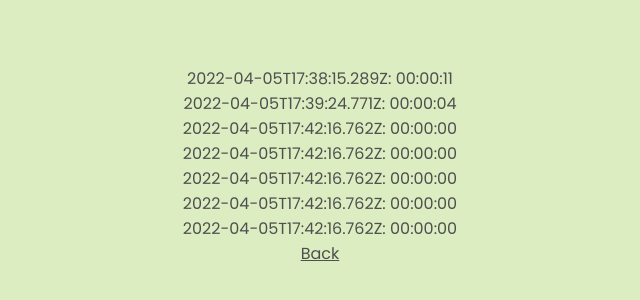
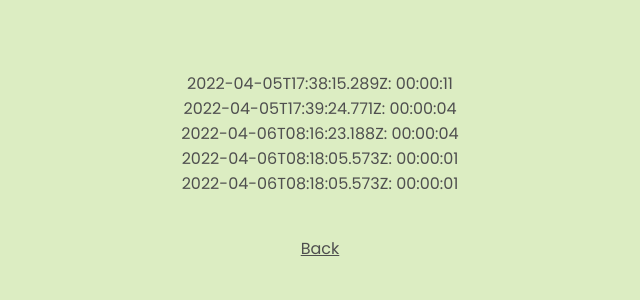
Before and after one commit to kayoken/pomodoro, a React (Vite) app: page /records in a window 1280 px wide. Shown: the part 234-534 px from the top of the page, without its empty margins (320-960 px from the left). Built offline with nearby package versions, Linux system fonts and the light colour scheme; data requests are answered from the project's data file.

Commit message:
setting records correctly

```diff
--- a/db.json
+++ b/db.json
@@ -11,29 +11,19 @@
       "id": "QDWjpzb"
     },
     {
-      "seconds": 0,
-      "date": "2022-04-05T17:42:16.762Z",
-      "id": "E4IDp8C"
+      "seconds": 4,
+      "date": "2022-04-06T08:16:23.188Z",
+      "id": "MnHrcfF"
     },
     {
-      "seconds": 0,
-      "date": "2022-04-05T17:42:16.762Z",
-      "id": "G4LuHPI"
+      "seconds": 1,
+      "date": "2022-04-06T08:18:05.573Z",
+      "id": "XZpP-h6"
     },
     {
-      "seconds": 0,
-      "date": "2022-04-05T17:42:16.762Z",
-      "id": "MuTSEzy"
-    },
-    {
-      "seconds": 0,
-      "date": "2022-04-05T17:42:16.762Z",
-      "id": "Lpqzc2a"
-    },
-    {
-      "seconds": 0,
-      "date": "2022-04-05T17:42:16.762Z",
-      "id": "ojpdNvb"
+      "seconds": 1,
+      "date": "2022-04-06T08:18:05.573Z",
+      "id": "1kkzdZS"
     }
   ]
 }
--- a/src/App.jsx
+++ b/src/App.jsx
@@ -9,7 +9,7 @@ function App() {
   const [seconds, setSeconds] = useState(0);
   const [timerActive, setTimerActive] = useState(false);
   const [intervalId, setIntervalId] = useState(0);
-  const [records, setRecords] = useState({});
+  const [records, setRecords] = useState([]);
   const [timeStamp, setTimeStamp] = useState(new Date());
 
   useEffect(() => {
@@ -58,10 +58,10 @@ function App() {
       },
       body: JSON.stringify(record),
     });
-
     const data = await res.json();
 
-    console.log(data);
+    setRecords([...records, data]);
+    console.log(records);
   };
 
   return (
@@ -83,16 +83,14 @@ function App() {
                 >
                   Save
                 </Button>
-                <div className="records">
-                  {records.length && <Link to="/records">Records</Link>}
+                <div className="records-link">
+                  <Link to="/records">Records</Link>
                 </div>
               </div>
             </div>
           }
         ></Route>
-        {records.length && (
-          <Route path="/records" element={<Records records={records} />} />
-        )}
+        <Route path="/records" element={<Records records={records} />} />
       </Routes>
     </Router>
   );
--- a/src/App.scss
+++ b/src/App.scss
@@ -58,11 +58,16 @@ $black: #4f4f4f;
       }
     }
   }
-  .records {
+  .records-link {
     margin-top: 40px;
     text-align: center;
     a {
       font-size: 18px;
     }
   }
+  &.records {
+    .link {
+      margin-top: 40px;
+    }
+  }
 }
--- a/src/components/Records.jsx
+++ b/src/components/Records.jsx
@@ -3,6 +3,8 @@ import { Link } from "react-router-dom";
 import { calculateTime } from "../utils/utils";
 
 const Records = ({ records }) => {
+  console.log(records);
+
   return (
     <div className="app-container records">
       {records.map((record) => (
```
